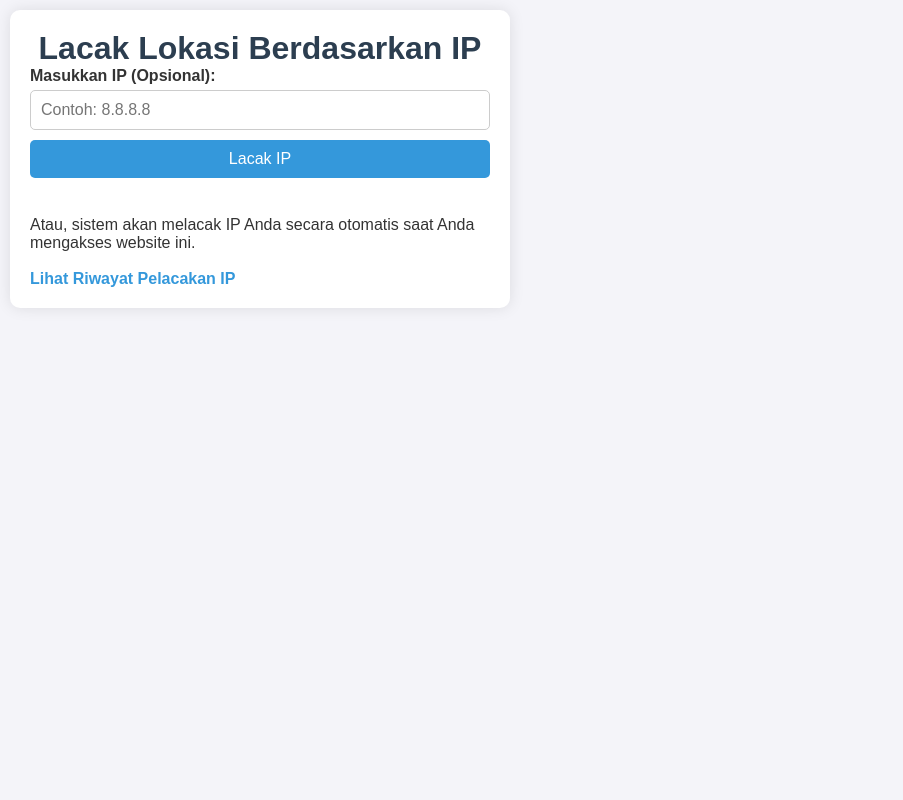
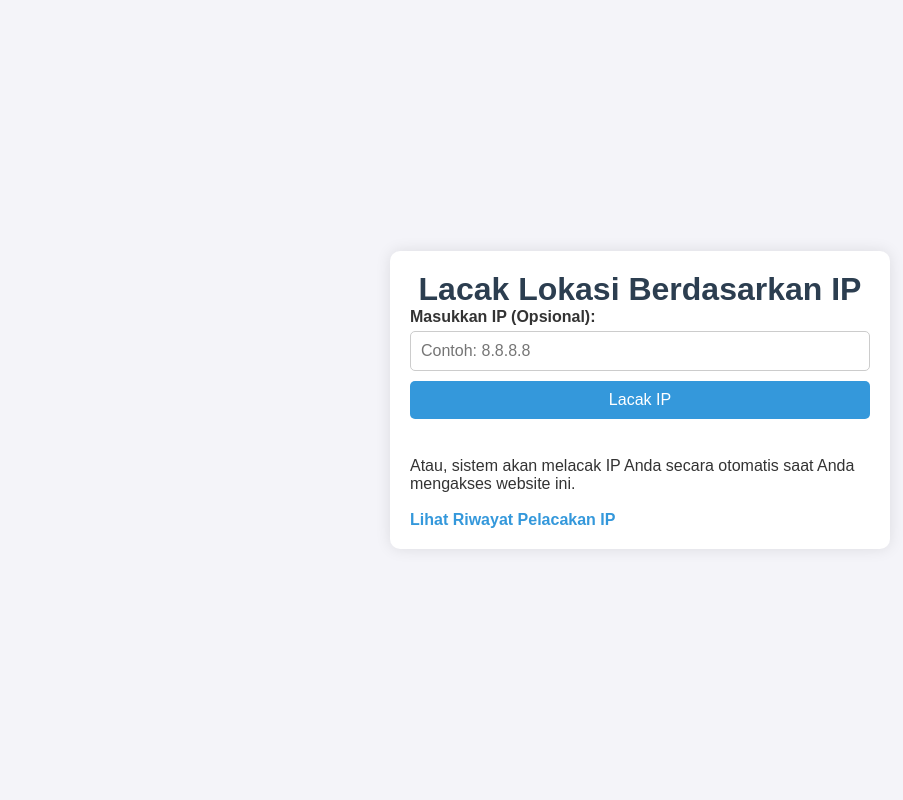
Before and after one commit to Aaronabil/lacakIP-py, a Flask app: page / in a window 1280 px wide. Shown: the whole page, without its empty margins (0-903 px from the left). Run offline with Flask 3, Linux system fonts and the light colour scheme.

Commit message:
tambah x

```diff
--- a/static/style.css
+++ b/static/style.css
@@ -9,7 +9,7 @@ body {
     font-family: Arial, sans-serif;
     background-color: #f4f4f9;
     color: #333;
-    display: fle;
+    display: flex;
     justify-content: center;
     align-items: center;
     height: 100vh;
```
